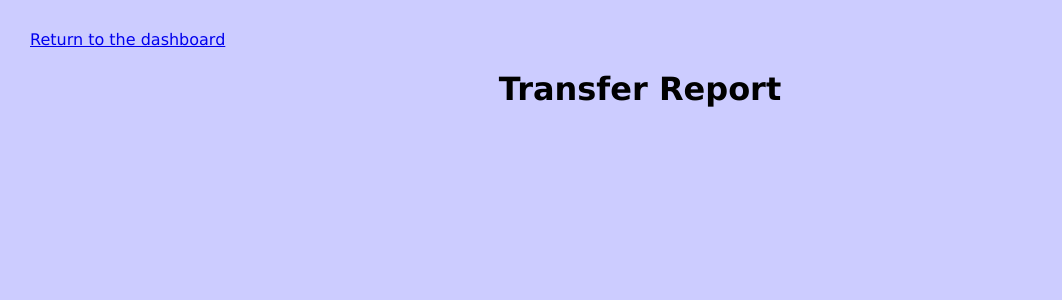
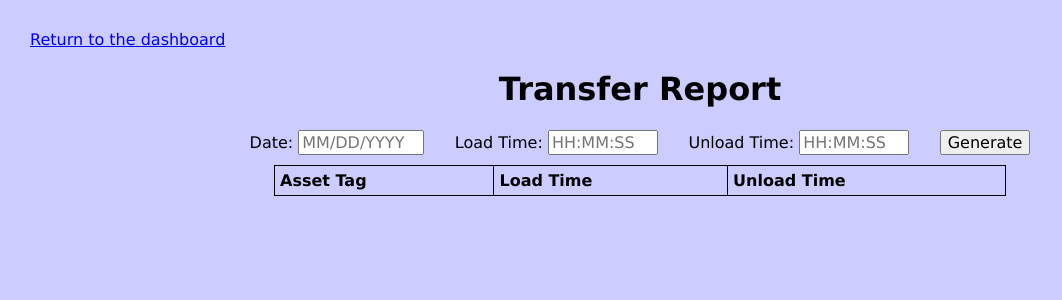
Before and after one commit to cvikupitz/OSNAP, a Flask app: template src/templates/transfer_report.html in a window 1280 px wide. Shown: the top 300 px of the page, without its empty margins (0-1062 px from the left). Run offline with Flask 2, Linux system fonts and the light colour scheme; the template is opened without the code that fills it, so the values that code supplies are empty; some libraries are stand-ins or nearby versions.

Commit message:
Finished req of assignment 8 except for e.c.

```diff
--- a/src/app.py
+++ b/src/app.py
@@ -7,10 +7,8 @@ Flask application that runs the L.O.S.T. website.
 
 # Imports
 from flask import *
-#from config import dbname, dbhost, dbport
 from util import *
 from psql import *
-#import psycopg2
 
 # Set up flask application
 app = Flask(__name__, template_folder = 'templates')
@@ -362,14 +360,11 @@ def approve_req():
             return redirect(url_for('error'))
 
 
-#####################  FIXME  ###########################
 
-"""
-
-"""
 @app.route('/update_transit', methods = ['GET', 'POST'])
 def update_transit():
 
+    # Loads the update transit page.
     if (request.method == 'GET'):
         if (session['role'] != 'Logistics Officer'):
             session['message'] = "Page Restricted: Only logistics officers may access this page."
@@ -377,6 +372,7 @@ def update_transit():
         msg = session['message']
         session['message'] = ""
 
+        # Grabs the transfer request information for display.
         res = get_request(session['stamp'])
         user = get_user(res[2])
         app = get_user(res[3])
@@ -385,12 +381,17 @@ def update_transit():
         asset = get_asset(res[8])
         req = (res[1], asset[1], src[2], dest[2], user[1], res[4], app[1], res[5],)
         return render_template('update_transit.html', message = msg, request = req)
+
     else:
         if ('load' in request.form and 'unload' in request.form and 'update' in request.form):
             entries = (request.form['load'], request.form['unload'])
+
+            # Check to see if the entered times are in a valid format.
             if (not time_valid(entries[0]) or not time_valid(entries[1])):
                 session['message'] = "Invalid Time: Times must be valid and in the format HH:MM:SS."
                 return redirect(url_for('update_transit'))
+
+            # Adds the times into the database.
             update_request(session['stamp'], entries[0], entries[1])
             session['message'] = "Loading and unloading times have been successfully set."
             return redirect(url_for('message'))
@@ -400,7 +401,9 @@ def update_transit():
 
 
 """
-FIXME
+Takes the user to a webpage where they can view
+a list of transit reports by filtering by the
+date, loading, and unloading times.
 """
 @app.route('/transfer_report', methods = ['GET', 'POST'])
 def transfer_report():
@@ -410,7 +413,7 @@ def transfer_report():
         session['message'] = ""
         return render_template('transfer_report.html', message = msg)
     else:
-        #################
+        ### FIXME
         return render_template('transfer_report.html', message = msg)
 
 
--- a/src/templates/transfer_report.html
+++ b/src/templates/transfer_report.html
@@ -18,6 +18,21 @@ Page where users can view a report of all assets in motion/transit.
 				font-family: verdana;
 				font-size: 100%;
 			}
+			input {
+				font-family: verdana;
+				font-size: 100%;
+				margin-bottom: 10px;
+			}
+			select { height: 23px; }
+			table, th, td {
+				border: 1px solid black;
+				border-collapse: collapse;
+			}
+			th, td { padding: 5px; }
+			th {
+				font-weight: normal;
+				text-align: left;
+			}
 		</style>
 	</head>
 	<body>
@@ -25,6 +40,21 @@ Page where users can view a report of all assets in motion/transit.
 		<left><a href="{{url_for('dashboard')}}">Return to the dashboard</a></left>
 		<center>
 			<h1>Transfer Report</h1>
+			<h3 style="color:red;"> {{ message }} </h3>
+			Date: <input type="text" name="date" size=10 placeholder="MM/DD/YYYY" required maxlength=10 />
+			&nbsp;&nbsp;&nbsp;&nbsp;
+			Load Time: <input type="text" name="load" size=8 placeholder="HH:MM:SS" required maxlength=8 />
+			&nbsp;&nbsp;&nbsp;&nbsp;
+			Unload Time: <input type="text" name="unload" size=8 placeholder="HH:MM:SS" required maxlength=8 />
+			&nbsp;&nbsp;&nbsp;&nbsp;
+			<input type="submit" value="Generate"/>
+				<table style="width:60%">
+					<tr>
+						<th><b>Asset Tag</b></th>
+						<th><b>Load Time</b></th>
+						<th><b>Unload Time</b></th>
+					</tr>
+			    </table>
 		</center>
 	</body>
 </html>
--- a/src/templates/update_transit.html
+++ b/src/templates/update_transit.html
@@ -29,7 +29,7 @@ Page where logistics officers can update transit records.
 		<title>L.O.S.T.</title>
 		<left><a href="{{url_for('dashboard')}}">Return to the dashboard</a></left>
 		<center>
-			<h1>Update the Report</h1><br>
+			<h1>Update the Report</h1>
 			<h3 style="color:red;"> {{ message }} </h3>
 			<table style="width:50%">
 				<tr>
```
Also changed, not shown: src/psql.py (+19 -2 lines), src/util.py (+7 -1 lines).
